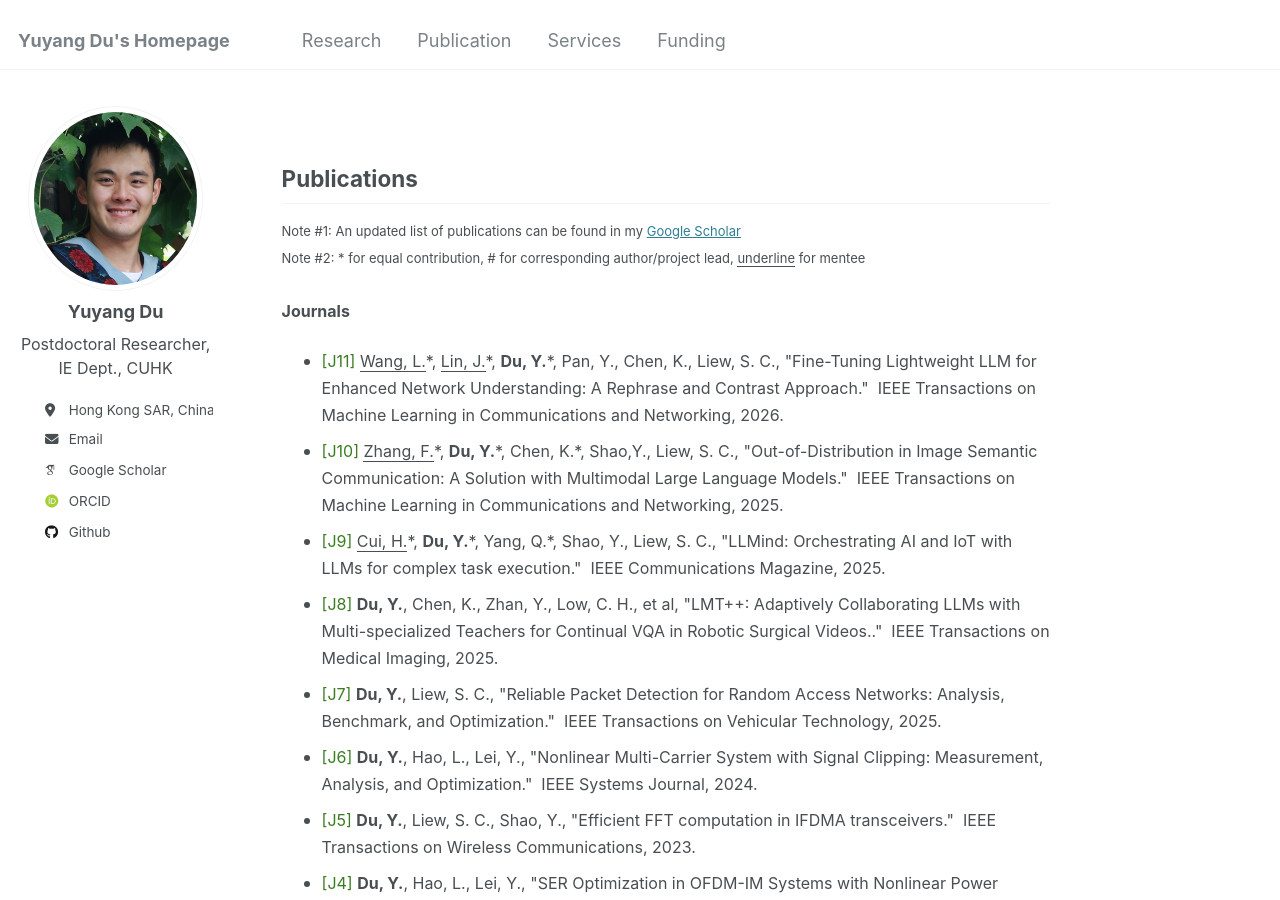
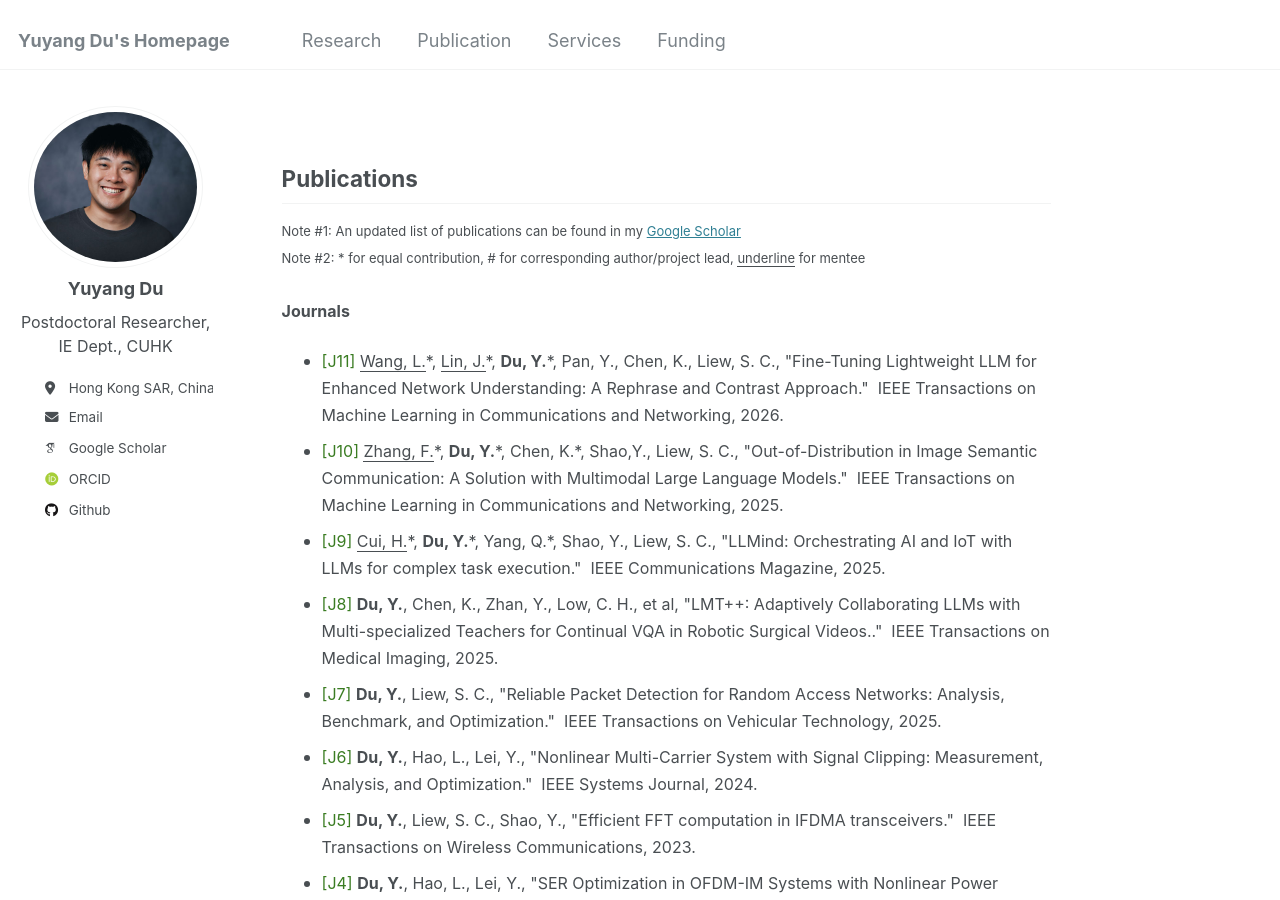
Before and after one commit to yuyangdu001/yuyangdu001.github.io, a Jekyll site: the page built from _pages/publication.md, in a window 1280 px wide and 900 px high. Built offline with Jekyll 4.4.1, drawn with Linux system fonts in a browser that asks for light colours; some web fonts are replaced.

Commit message:
Update portrait and migrate homepage to yuyangdu001

```diff
--- a/_config.yml
+++ b/_config.yml
@@ -12,16 +12,16 @@ title                    : "Yuyang Du's Homepage" ## &emsp;
 title_separator          : #"-"
 name                     : &name "Yuyang Du"
 description              : &description "personal description"
-url                      : https://yuyangdu01.github.io # the base hostname & protocol for your site e.g. "https://[your GitHub username].github.io"
+url                      : https://yuyangdu001.github.io # the base hostname & protocol for your site e.g. "https://[your GitHub username].github.io"
 baseurl                  : "" # the subpath of your site, e.g. "/blog"
-repository               : "academicpages/academicpages.github.io"
+repository               : "yuyangdu001/yuyangdu001.github.io"
 
 # Site Author - The following control what appear as part of the author content on the side bar.
 #               If a field is blank the icon and link will not appear, otherwise it will be shown.
 #               Additional customization can be done by editing /_includes/author-profile.html
 author:
   # Biographic information
-  avatar           : "profile.png"
+  avatar           : "avatar.jpg"
   name             : "Yuyang Du"
   pronouns         : # example: "he/his"
   bio              : "<font size=3>Postdoctoral Researcher,<br>IE Dept., CUHK</font>" #<center>
@@ -44,7 +44,7 @@ author:
   bitbucket        : # Username - Update with your username on the site
   codepen          : # Username
   dribbble         : # Username
-  github           : "yuyangdu01"
+  github           : "yuyangdu001"
   kaggle           : # Username
   stackoverflow    : # User number or user number and name (i.e., use "1" or "1/jeff-atwood")
 
--- a/_pages/publication.md
+++ b/_pages/publication.md
@@ -48,7 +48,7 @@ Publications
 
 <font size=3><b>Thesis</b></font>
 <ul style="margin-left: 0.0em;">
-  <li><font size=3>Du, Y., "Advanced Multiple Access Techniques for Ultra-Reliable Low-Latency Communications", Ph.D. Dissertation, The Chinese University of Hong Kong, 2025. [<a href="https://yuyangdu01.github.io/files/thesis_final.pdf">pdf</a>]</font><br> <font size=2><span style="color: #717375;">Thesis Committee: Prof. Guoliang Xing (Committee Chair), Prof. Soung Chang Liew (Thesis Supervisor), Prof. Wing Cheong Lau, Prof. Tat Ming Lok, Prof. Tony Q.S. Quek (External Examiner, SUTD)</span></font></li>
+  <li><font size=3>Du, Y., "Advanced Multiple Access Techniques for Ultra-Reliable Low-Latency Communications", Ph.D. Dissertation, The Chinese University of Hong Kong, 2025. [<a href="{{ '/files/thesis_final.pdf' | relative_url }}">pdf</a>]</font><br> <font size=2><span style="color: #717375;">Thesis Committee: Prof. Guoliang Xing (Committee Chair), Prof. Soung Chang Liew (Thesis Supervisor), Prof. Wing Cheong Lau, Prof. Tat Ming Lok, Prof. Tony Q.S. Quek (External Examiner, SUTD)</span></font></li>
 </ul>
 
 <font size=3><b>Patent</b></font>
```
Also changed, not shown: images/avatar.jpg (added), 1 other file.
